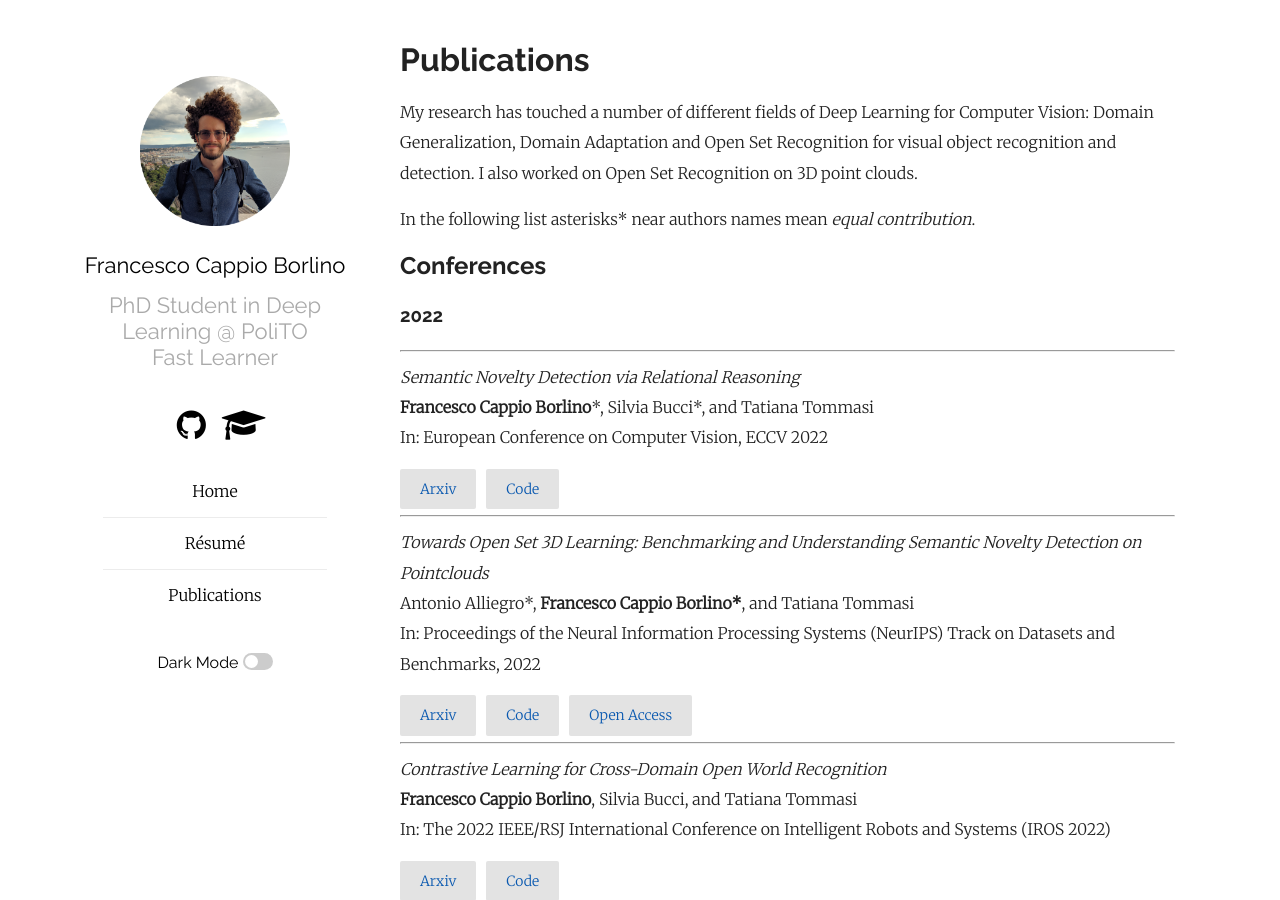
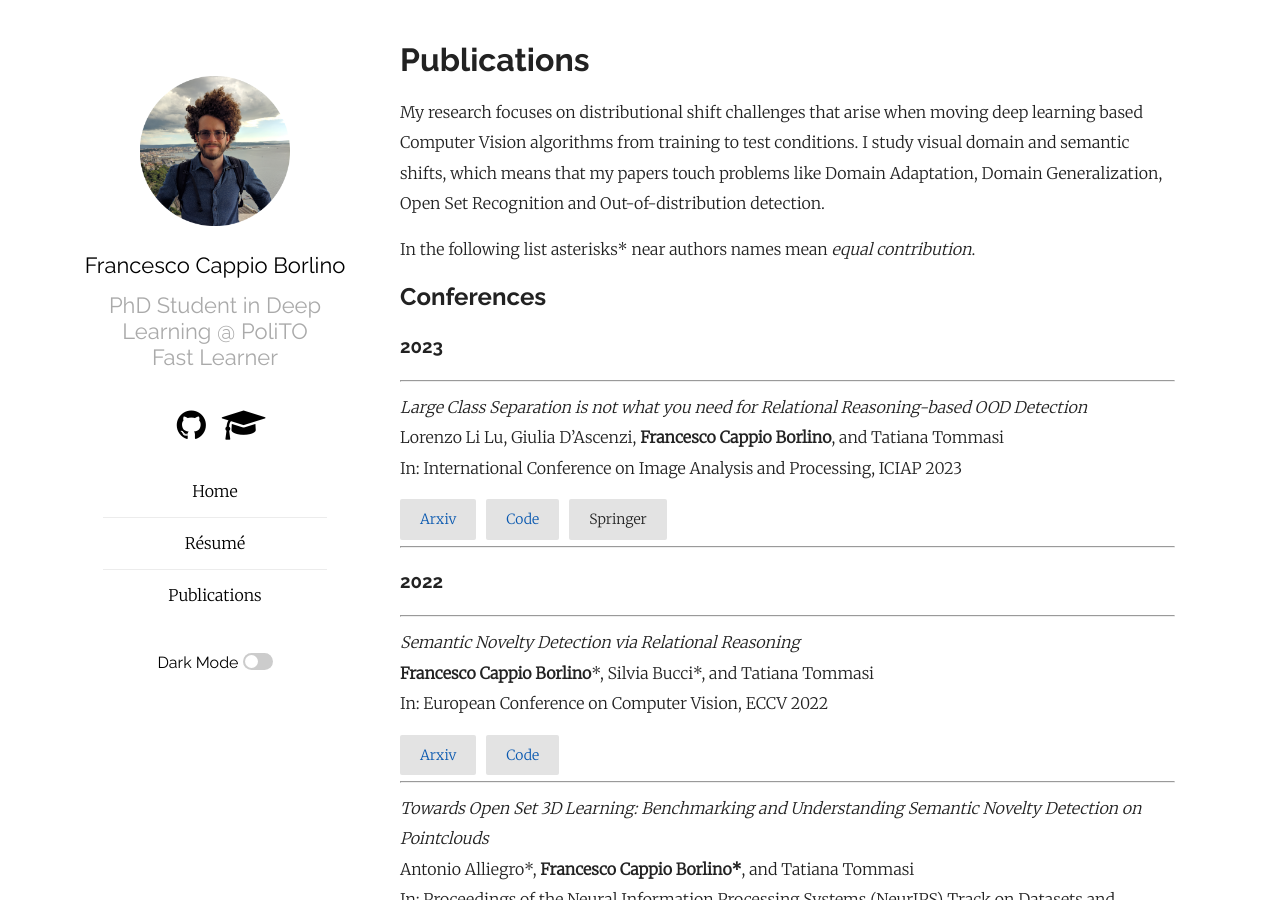
Before and after one commit to FrancescoCappio/francescocappio.github.io, a Jekyll site: the page built from publications.md, in a window 1280 px wide and 900 px high. Built offline with Jekyll 4.4.1, drawn with Linux system fonts in a browser that asks for light colours; our own code applies the rules of GitHub Pages for plain Markdown files; some of the changed text lies outside the part shown.

Commit message:
Update, October 2023

```diff
--- a/publications.md
+++ b/publications.md
@@ -3,13 +3,28 @@ layout: page
 ---
 # Publications
 
-My research has touched a number of different fields of Deep Learning for Computer Vision: Domain
-Generalization, Domain Adaptation and Open Set Recognition for visual object recognition and
-detection. I also worked on Open Set Recognition on 3D point clouds.
+My research focuses on distributional shift challenges that arise when moving deep learning based
+Computer Vision algorithms from training to test conditions. I study visual domain and
+semantic shifts, which means that my papers touch problems like Domain Adaptation, Domain
+Generalization, Open Set Recognition and Out-of-distribution detection.
 
 In the following list asterisks\* near authors names mean *equal contribution*.
 
 ## Conferences
+
+### 2023
+
+------
+*Large Class Separation is not what you need for Relational Reasoning-based OOD Detection*<br>
+Lorenzo Li Lu, Giulia D'Ascenzi, **Francesco Cappio Borlino**, and Tatiana Tommasi<br>
+In: International Conference on Image Analysis and Processing, ICIAP 2023
+<ul class="post-categories">
+      <li><a href="https://arxiv.org/abs/2307.06179">Arxiv</a></li>
+      <li><a href="https://github.com/lulor/ood-class-separation">Code</a></li>
+      <li><a href="https://link.springer.com/chapter/10.1007/978-3-031-43153-1_25"></a>Springer</li>
+</ul><br>
+
+------
 
 ### 2022
 
@@ -105,4 +120,10 @@ In: Computer Vision and Image Understanding Journal (CVIU), 2022
 
 ## Preprints
 
-I have no unpublished preprints at the moment.
+*OpenPatch: a 3D patchwork for Out-Of-Distribution detectionpdf icon*<br>
+Paolo Rabino, Antonio Alliegro, **Francesco Cappio Borlino**, and Tatiana Tommasi<br>
+<ul class="post-categories">
+      <li><a href="https://arxiv.org/abs/2310.03388">Arxiv</a></li>
+</ul><br>
+
+------
```
Also changed, not shown: index.md (+10 -0 lines), 1 other file.
